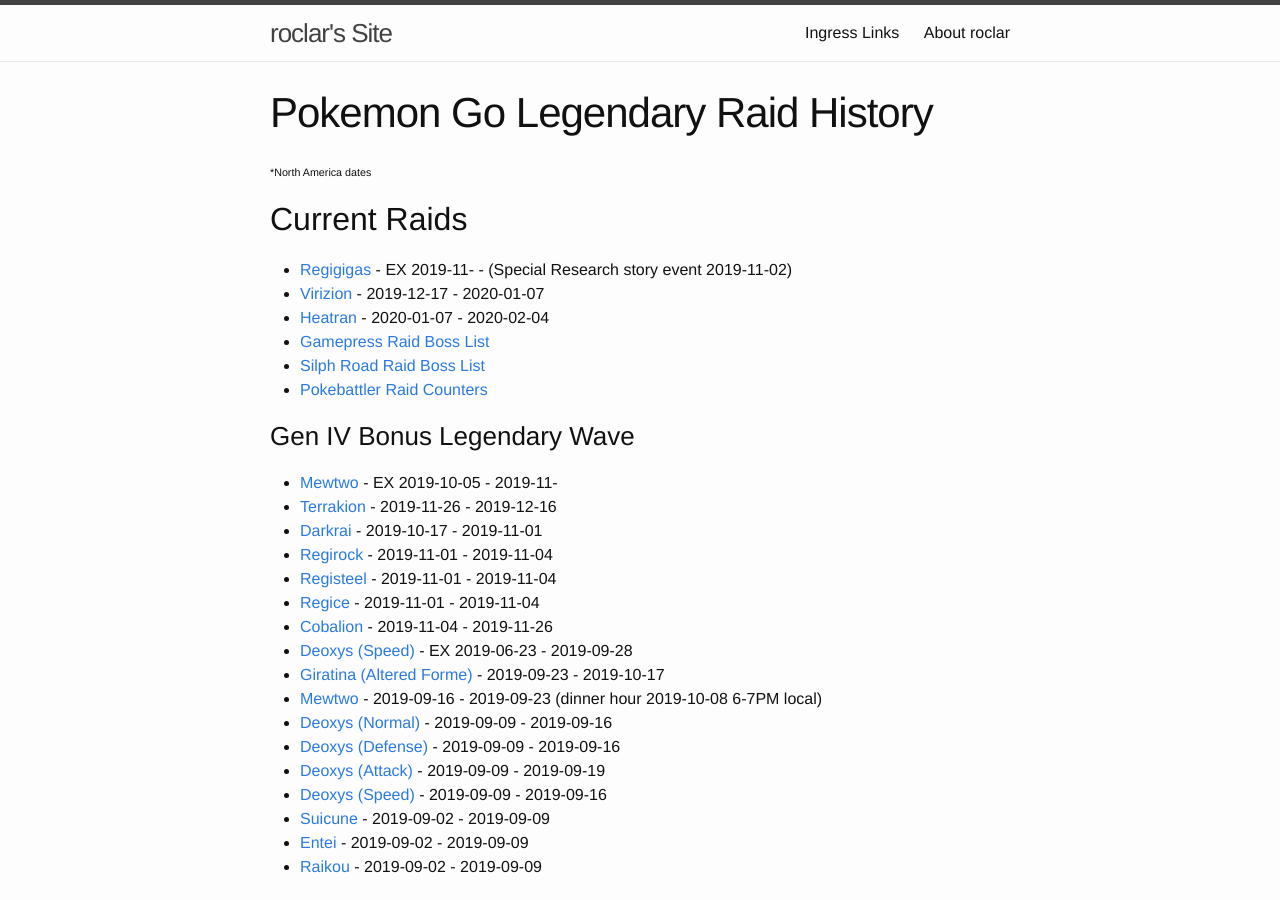
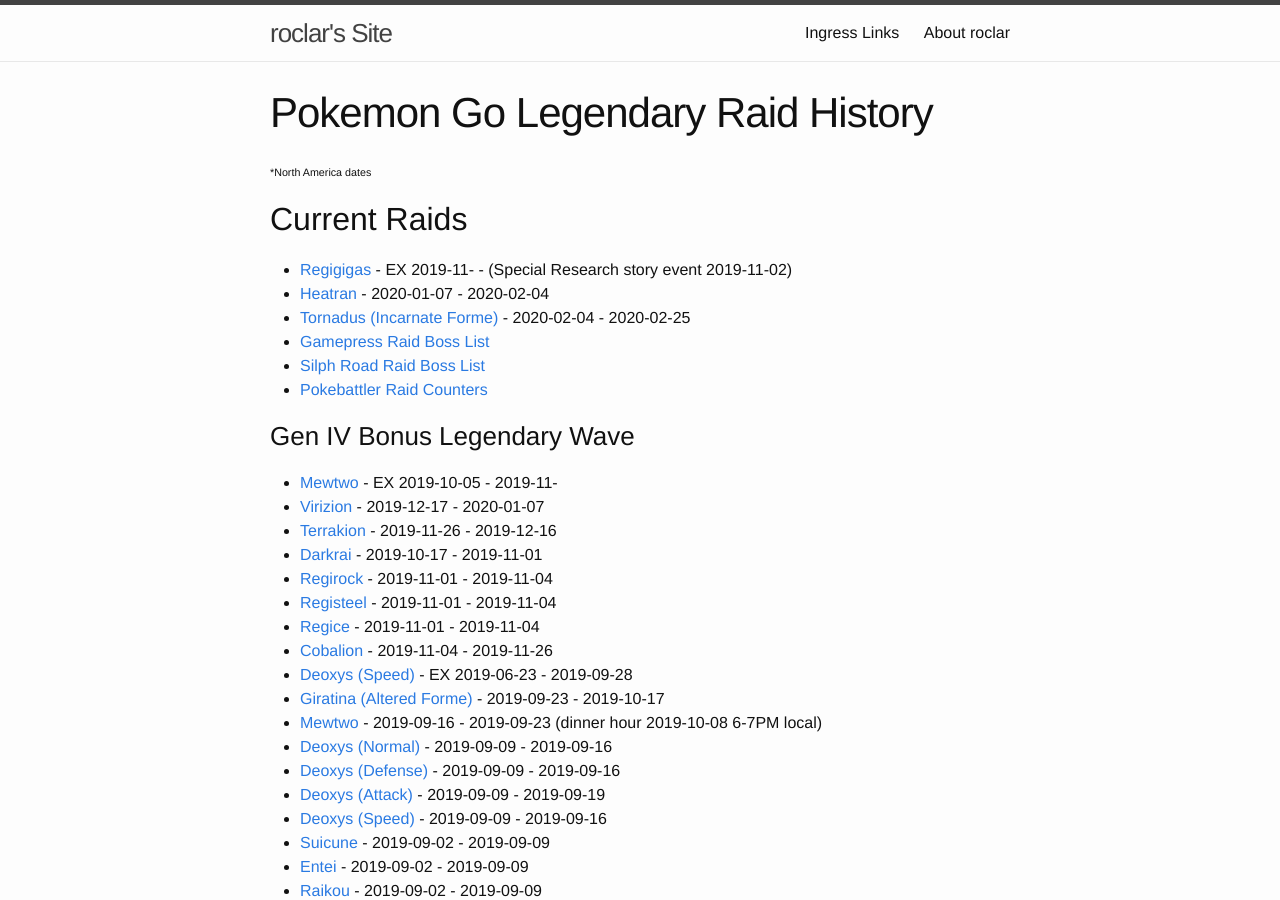
Before and after one commit to roclar/roclar.github.io, a Jekyll site: the page built from PoGoLegendaryHistory.md, in a window 1280 px wide and 900 px high. Built offline with Jekyll 4.4.1, drawn with Linux system fonts in a browser that asks for light colours; some of the changed text lies outside the part shown.

Commit message:
Added Tornadus

```diff
--- a/PoGoLegendaryHistory.md
+++ b/PoGoLegendaryHistory.md
@@ -7,14 +7,15 @@
 
 ## Current Raids
 - [Regigigas](https://db.pokemongohub.net/pokemon/486) - EX 2019-11- - (Special Research story event 2019-11-02)
-- [Virizion](https://db.pokemongohub.net/pokemon/640) - 2019-12-17 - 2020-01-07
 - [Heatran](https://db.pokemongohub.net/pokemon/485) - 2020-01-07 - 2020-02-04
+- [Tornadus (Incarnate Forme)](https://db.pokemongohub.net/pokemon/641) - 2020-02-04 - 2020-02-25
 - [Gamepress Raid Boss List](https://pokemongo.gamepress.gg/raid-boss-list)
 - [Silph Road Raid Boss List](https://thesilphroad.com/raid-bosses)
 - [Pokebattler Raid Counters](https://www.pokebattler.com/raids)
 
 ### Gen IV Bonus Legendary Wave
 - [Mewtwo](https://db.pokemongohub.net/pokemon/150) - EX 2019-10-05 - 2019-11-
+- [Virizion](https://db.pokemongohub.net/pokemon/640) - 2019-12-17 - 2020-01-07
 - [Terrakion](https://db.pokemongohub.net/pokemon/639) - 2019-11-26 - 2019-12-16
 - [Darkrai](https://db.pokemongohub.net/pokemon/491) - 2019-10-17 - 2019-11-01
 - [Regirock](https://db.pokemongohub.net/pokemon/380) - 2019-11-01 - 2019-11-04
```
Also changed, not shown: other parts of PoGoLegendaryHistory.md (+1 -0 lines), PoGoLegendaryCP.md (+1 -0 lines).
